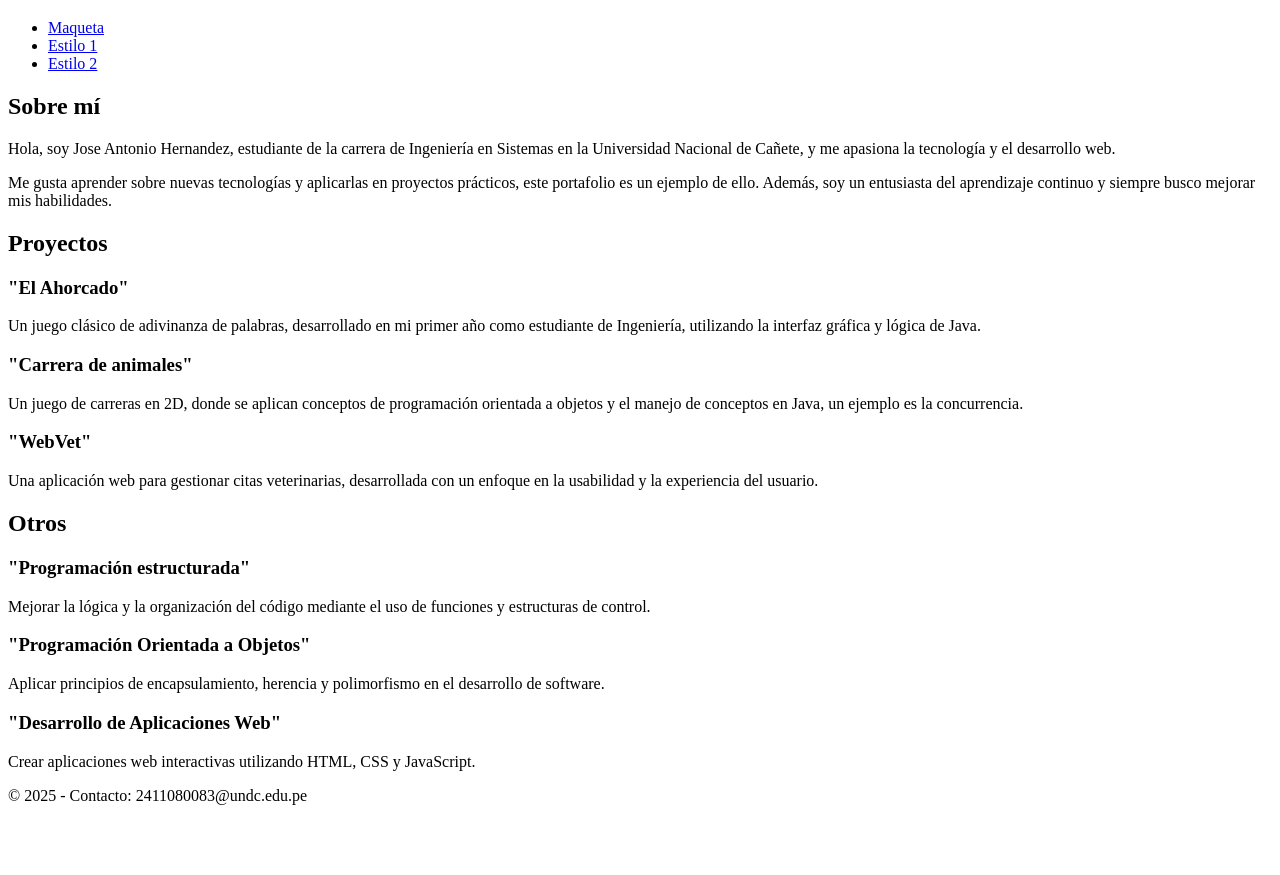
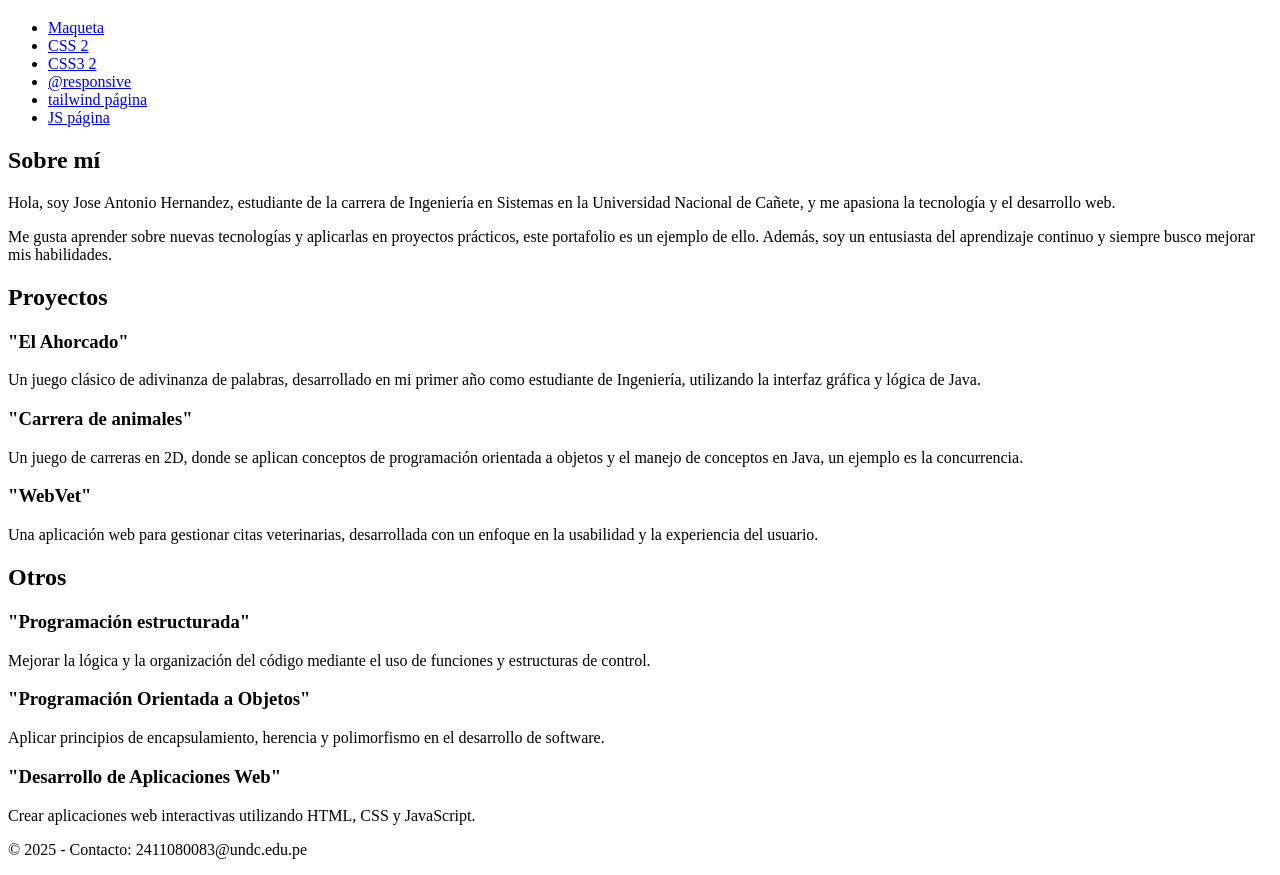
Before and after one commit to JhosepString/HTML5, a plain HTML site: page index.html in a window 1280 px wide. Shown: the part 61-936 px from the top of the page. Before the commit the page ends 882 px from the top, so only its background shows below. Drawn offline with Linux system fonts and the light colour scheme.

Commit message:
Agregué links

```diff
--- a/index.html
+++ b/index.html
@@ -17,8 +17,11 @@
   <nav>
     <ul class="nav-links">
       <li><a href="index.html">Maqueta</a></li>
-      <li><a href="html.html">Estilo 1</a></li>
-      <li><a href="html2.html">Estilo 2</a></li>
+      <li><a href="html.html">CSS 2</a></li>
+      <li><a href="html2.html">CSS3 2</a></li>
+      <li><a href="https://jhosepstring.github.io/HTML-CSS-JS" >@responsive</a></li>
+      <li><a href="https://jhosepstring.github.io/HTML-CSS-JS/html/tailwind.html" target="_blank">tailwind página</a></li>
+      <li><a href="https://jhosepstring.github.io/HTML-CSS-JS/html-js/inicio-js.html" target="_blank">JS página</a></li>
     </ul>
   </nav>
 </header>
```
Also changed, not shown: html.html (+1 -0 lines).
